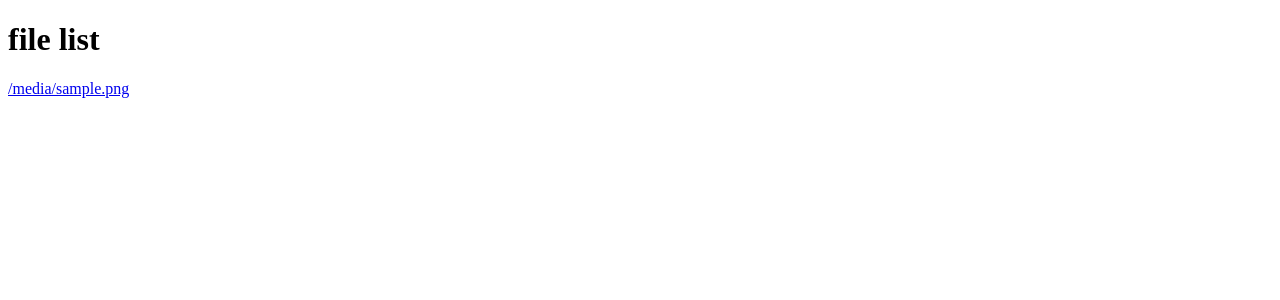
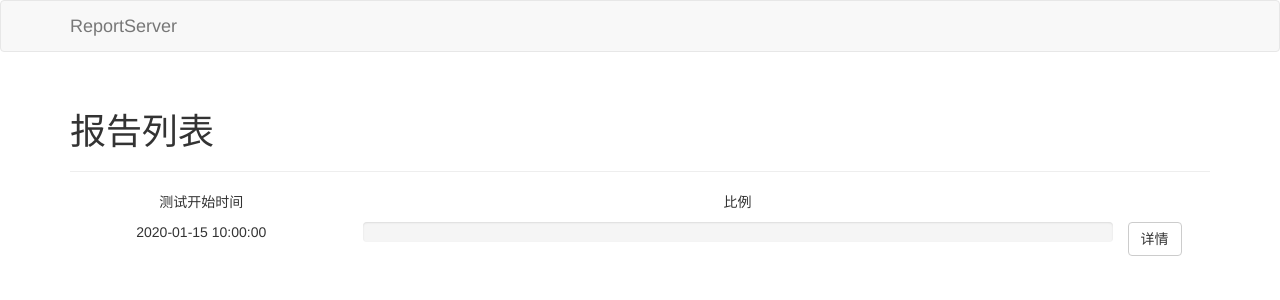
Before and after one commit to bluesnoblue/JSONTestRunner, a Flask app: template app/templates/index.html in a window 1280 px wide. Shown: the top 300 px of the page. Run offline with Flask 2, Linux system fonts and the light colour scheme; the template is opened without the code that fills it: most values are stand-ins (such as "Sample title", 1, 10 or a date in 2020); some libraries are stand-ins or nearby versions.

Commit message:
新增报告列表页

```diff
--- a/JSONTestRunner.py
+++ b/JSONTestRunner.py
@@ -226,6 +226,7 @@ class JSONTestRunner:
                 output=output,
                 Class=(n == 0 and 'hiddenRow' or 'none'),  # view渲染相关
                 style=n == 2 and 'errorCase' or (n == 1 and 'failCase' or 'passCase'),  # view渲染相关
+                button_type=n == 0 and 'btn-success' or (n == 1 and 'btn-danger' or 'btn-warning')
             )
             method_results.append(method_result)
         return method_results
--- a/app/__init__.py
+++ b/app/__init__.py
@@ -1,8 +1,13 @@
 from flask import Flask
+from flask_bootstrap import Bootstrap
+
+bootstrap = Bootstrap()
 
 
 def create_app():
     app = Flask(__name__)
+    bootstrap.init_app(app)
+    app.config.setdefault('BOOTSTRAP_SERVE_LOCAL', True)
     from app.main import bp as main_bp
     app.register_blueprint(main_bp)
     return app
--- /dev/null
+++ b/app/templates/_report_list.html
@@ -0,0 +1,41 @@
+{% block app_content %}
+    <div class='page-header'>
+        <h1>报告列表</h1>
+    </div>
+
+     <table class="table table-condensed table-hover table table-bordered">
+         <div class="row">
+             <div class="col-md-3" >
+                 <p class="text-center">测试开始时间</p>
+             </div>
+             <div class="col-md-8 text-center">
+                 <p class="text-center">比例</p>
+             </div>
+             <div class="col-md-1">
+             </div>
+        </div>
+
+        {% for report in reports %}
+            <div class="row">
+                <div class="col-md-3">
+                    <p class="text-center">
+                        {{ report.start_time }}
+                    </p>
+                </div>
+                <div class="col-md-8">
+                    <div class="progress">
+                        <div class="progress-bar progress-bar-success" style="width: {{report.pass_rate}}"></div>
+                        <div class="progress-bar progress-bar-danger progress-bar-striped" style="width:  {{report.fail_rate}}"></div>
+                        <div class="progress-bar progress-bar-warning" style="width:  {{report.error_rate}}"></div>
+                    </div>
+                </div>
+                <div>
+                    <a class="btn btn-default" href="{{ url_for('main.report_detail', reports_name = report.file_name )}}" role="button">详情</a>
+
+                </div>
+            </div>
+        {% endfor %}
+
+
+    </table>
+{% endblock %}
--- /dev/null
+++ b/app/templates/base.html
@@ -0,0 +1,30 @@
+{% extends 'bootstrap/base.html' %}
+
+{% block title %}
+    {% if title %}{{ title }} - ReportServer{% else %}Welcome to ReportServer{% endif %}
+{% endblock %}
+
+{% block navbar %}
+    <nav class="navbar navbar-default">
+        <div class="container">
+            <div class="navbar-header">
+                <button type="button" class="navbar-toggle collapsed" data-toggle="collapse" data-target="#bs-example-navbar-collapse-1" aria-expanded="false">
+                    <span class="sr-only">Toggle navigation</span>
+                    <span class="icon-bar"></span>
+                    <span class="icon-bar"></span>
+                    <span class="icon-bar"></span>
+                </button>
+                <a class="navbar-brand" href="{{ url_for('main.home') }}">ReportServer</a>
+            </div>
+            <div class="collapse navbar-collapse" id="bs-example-navbar-collapse-1">
+            </div>
+        </div>
+    </nav>
+{%- endblock navbar %}
+
+{% block content %}
+    <div class="container">
+        {# application content needs to be provided in the app_content block #}
+        {% block app_content %}{% endblock %}
+    </div>
+{% endblock %}
--- a/app/templates/index.html
+++ b/app/templates/index.html
@@ -1,13 +1,4 @@
-<!DOCTYPE html>
-<html lang="en">
-<head>
-    <meta charset="UTF-8">
-    <title>{{title}}</title>
-</head>
-<body>
-    <h1>file list</h1>
-    {% for file in files %}
-    <a href="{{ url_for('main.report_detail', reports_name = file )}}">{{ file }}</a><br>
-    {% endfor %}
-</body>
-</html>
+{% extends "base.html"%}
+{% block app_content %}
+    {% include '_report_list.html' %}
+{% endblock %}
--- a/demo.py
+++ /dev/null
@@ -1,3 +0,0 @@
-b = False
-a = b and 'a' or 'b'
-print(a)
--- a/run.py
+++ b/run_demo_test.py
@@ -3,7 +3,7 @@ from JSONTestRunner import JSONTestRunner
 from time import strftime
 import os
 
-cases = defaultTestLoader.discover('./cases/', pattern='test*.py')
+cases = defaultTestLoader.discover('demo-cases/', pattern='test*.py')
 # runner = TextTestRunner()
 time_string = strftime('%Y-%m-%d_%H-%M-%S')
 if not os.path.exists('reports'):
```
Also changed, not shown: app/main/routes.py (+25 -3 lines), app/templates/_report.html (+19 -4 lines), app/templates/detail.html (+5 -38 lines), demo-cases/testDemo.py (renamed from cases/testDemo.py, +6 -1 lines), demo-cases/test_foo.py (renamed from cases/test_foo.py), 1 other file.
